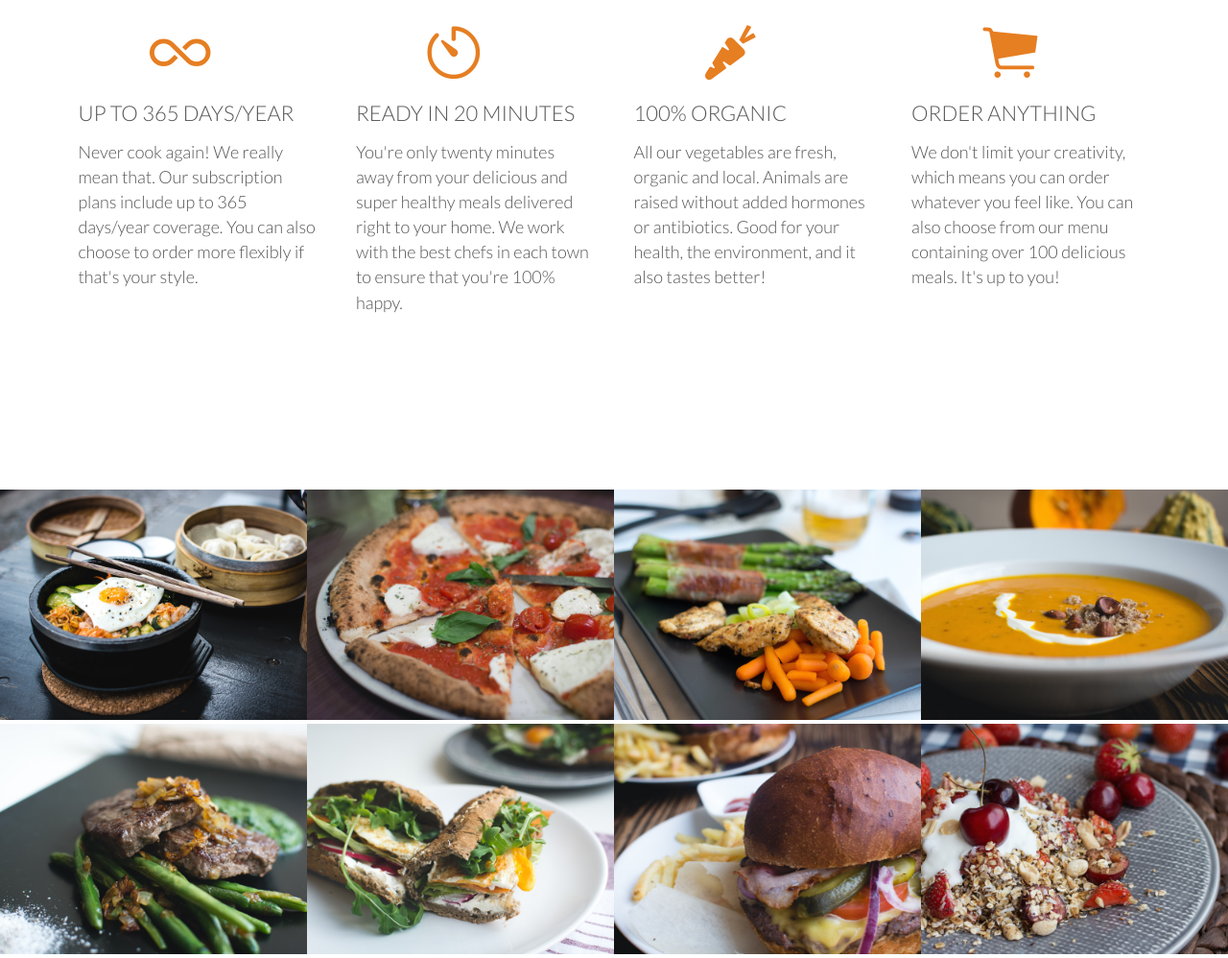
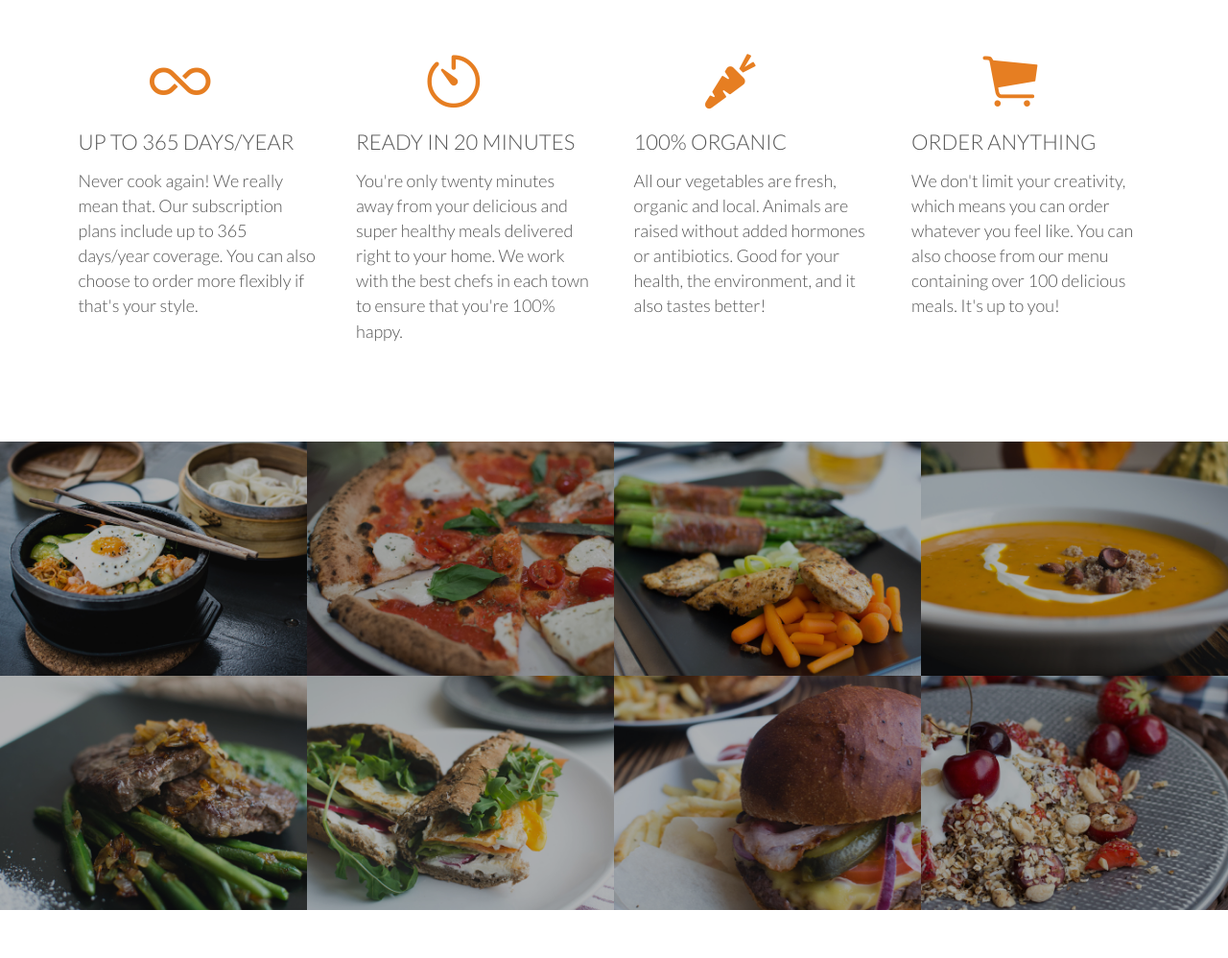
Before and after one commit to mander59/PracticeWebsite, a plain HTML site: page index.html in a window 1280 px wide. Shown: the part 1050-2048 px from the top of the page at 96% size. After the commit the page ends 1998 px from the top, so only its background shows below. Drawn offline with nearby package versions, Linux system fonts and the light colour scheme.

Commit message:
Added Features animations and finished formatting

```diff
--- a/resources/css/style.css
+++ b/resources/css/style.css
@@ -203,8 +203,20 @@ header {
 /*--------BASIC SETUP--------*/
 
 /* -----------------------------------------*/
+/*FEATURES*/
+/* -----------------------------------------*/
+
+.section-features .long-copy {
+    margin-bottom: 30px;
+}
+
+/* -----------------------------------------*/
 /*MEALS*/
 /* -----------------------------------------*/
+
+.section-meals {
+    padding: 0;
+}
 
 .meals-showcase {
     list-style: none;
@@ -219,9 +231,19 @@ header {
 .meal-photo {
     width: 100%;
     margin: 0;
+    overflow: hidden;
+    background-color: #000;
 }
 
 .meal-photo img {
+    opacity: 0.7;
     width: 100%;
     height: auto;
+    transform: scale(1.15);
+    transition: transform 0.5s, opacity 0.5s;
 }
+
+.meal-photo img:hover {
+    opacity: 1;
+    transform: scale(1.03);
+}
```
